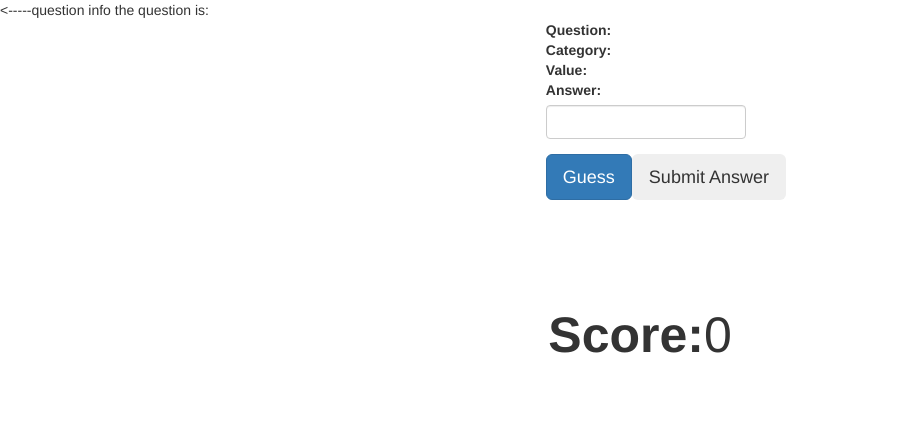
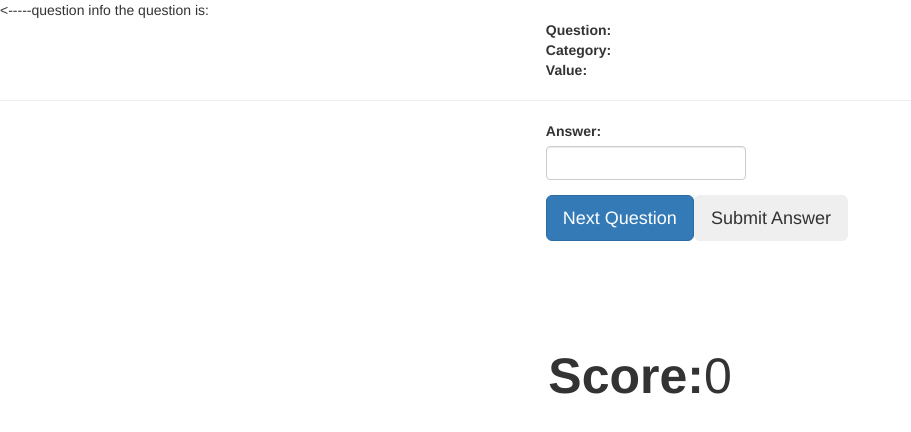
Before and after one commit to MikeJohnstone2008/jeopardy-angular, an Angular app: page / in a window 1280 px wide. Shown: the top 432 px of the page, without its empty margins (0-911 px from the left). Built offline with nearby package versions, Linux system fonts and the light colour scheme; no server answers.

Commit message:
initial commit

```diff
--- a/src/app/app.component.html
+++ b/src/app/app.component.html
@@ -17,18 +17,10 @@ the question is: {{questionInfo?.question}}
       <div class="text-left">
         <b>Value:</b> <span id="questionvalue"></span> {{questionInfo?.value}}
       </div>
-      <div class="form-group text-left">
-        <label for="answer">Answer:</label> <span id="answerapivalue"></span> {{questionInfo?.answer}}
-        <input type="text" class="form-control" id="answer">
-      </div>
-      <div class="buttonWrapper text-left">
-        <button type="button" class="btn btn-primary btn-lg guessbtn">Guess</button>
-        <button type="button" class="btn btn-secondary btn-lg submitbtn">Submit Answer</button>
-      </div>
 
+{{answer}}
     </div>
   </div>
 </div>
-<div class="scoreWrapper text-center">
-<b>Score:</b> <span id="score">0</span>
-</div>
+<hr>
+<app-input-and-button (nextQuestion)="getDataFromService()" [questionInfo]="questionInfo"></app-input-and-button>
--- a/src/app/app.component.ts
+++ b/src/app/app.component.ts
@@ -7,12 +7,9 @@ import { JeopardyService } from './jeopardy.service';
   styleUrls: ['./app.component.css']
 })
 export class AppComponent implements OnInit{
-  // question: string;
-  // catogory: string;
-  // value: number;
-  // answer: string;
-
+answer: string;
 questionInfo;
+score: number = 0;
 
   constructor(private jeopardyService: JeopardyService){}
 
@@ -27,9 +24,22 @@ questionInfo;
   ngOnInit(){
     this.getDataFromService()
   }
-// Greatings(){
-//   return "Hi Mike";
+//  compareAnswer(){
 
+//  }
+ onClickMe(){
+//   function myFunction() {
+//     var x = document.getElementById('myDIV');
+//     if (x.style.display === 'none') {
+//         x.style.display = 'block';
+//     } else {
+//         x.style.display = 'none';
+//     }
 // }
-// console.log(Greatings())
+
+   if(this.answer ==this.questionInfo.answer){
+     console.log(this.answer)
+   this.score = this.score + this.questionInfo.value;
+   }
+ }
 }
--- /dev/null
+++ b/src/app/input-and-button/input-and-button.component.html
@@ -0,0 +1,19 @@
+<div class="row">
+    <div class="col-sm-2 col-sm-offset-5 text-center">
+      <div id="container">
+
+        <div class="form-group text-left">
+          <label for="answer">Answer:</label> <span id="answerapivalue"></span> {{questionInfo?.answer}}
+          <input type="text" class="form-control" id="answer" [(ngModel)]="answer">
+        </div>
+        <div class="buttonWrapper text-left">
+          <button type="button" class="btn btn-primary btn-lg guessbtn" (click)="getQuestion()">Next Question</button>
+          <button type="button" class="btn btn-secondary btn-lg submitbtn" (click)="submitAnswer()">Submit Answer</button>
+        </div>
+  {{answer}}
+      </div>
+    </div>
+  </div>
+  <div class="scoreWrapper text-center">
+  <b>Score:</b> <span id="score">{{score}}</span>
+  </div>
--- /dev/null
+++ b/src/app/input-and-button/input-and-button.component.ts
@@ -0,0 +1,47 @@
+import { Component, OnInit, Input, EventEmitter, Output } from '@angular/core';
+import { JeopardyService } from '../jeopardy.service';
+
+@Component({
+  selector: 'app-input-and-button',
+  templateUrl: './input-and-button.component.html',
+  styleUrls: ['./input-and-button.component.css']
+})
+export class InputAndButtonComponent implements OnInit {
+  @Input() questionInfo;
+  @Output() nextQuestion = new EventEmitter<boolean>();
+  answer: string;
+  // questionInfo;
+  score: number = 0;
+  // selectedThing: object;
+
+  constructor(private jeopardyService: JeopardyService){}
+
+  ngOnInit() {
+
+  }
+
+  getQuestion() {
+    this.nextQuestion.emit(true);
+    console.log("this button was clicked")
+  }
+  // clickedThing(thingIClicked) {
+  //   this.selectedThing = thingIClicked;
+  //   this.thingSelected.emit(this.selectedThing);
+  //   console.log("this button was clicked")
+  // }
+  submitAnswer(){
+    //   function myFunction() {
+    //     var x = document.getElementById('myDIV');
+    //     if (x.style.display === 'none') {
+    //         x.style.display = 'block';
+    //     } else {
+    //         x.style.display = 'none';
+    //     }
+    // }
+
+       if(this.answer ==this.questionInfo.answer){
+         console.log(this.answer)
+       this.score = this.score + this.questionInfo.value;
+       }
+     }
+}
```
Also changed, not shown: src/app/app.module.ts (+6 -2 lines), src/app/input-and-button/input-and-button.component.css (added), 1 other file (tests, documents, lock files or other folders).
